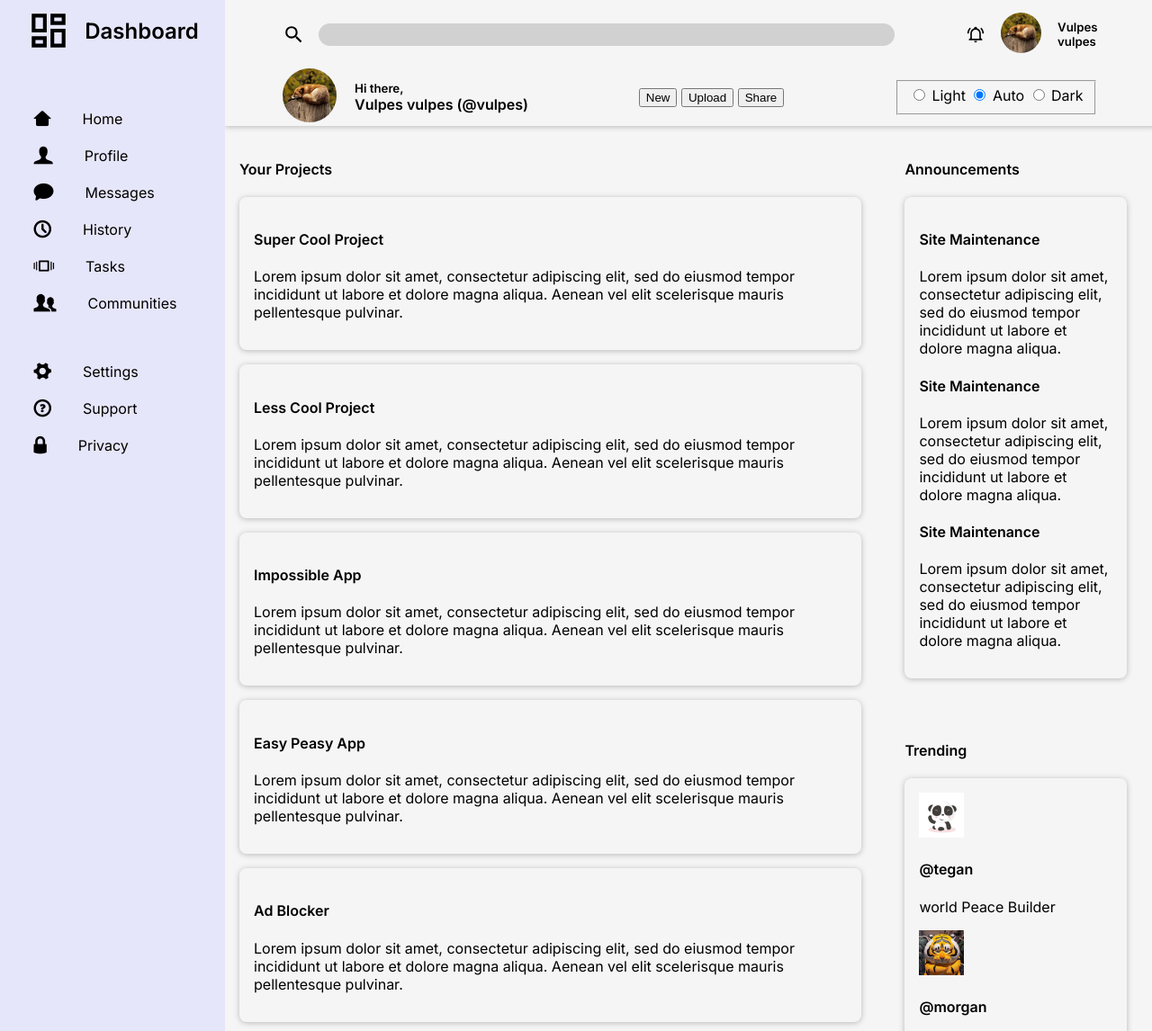
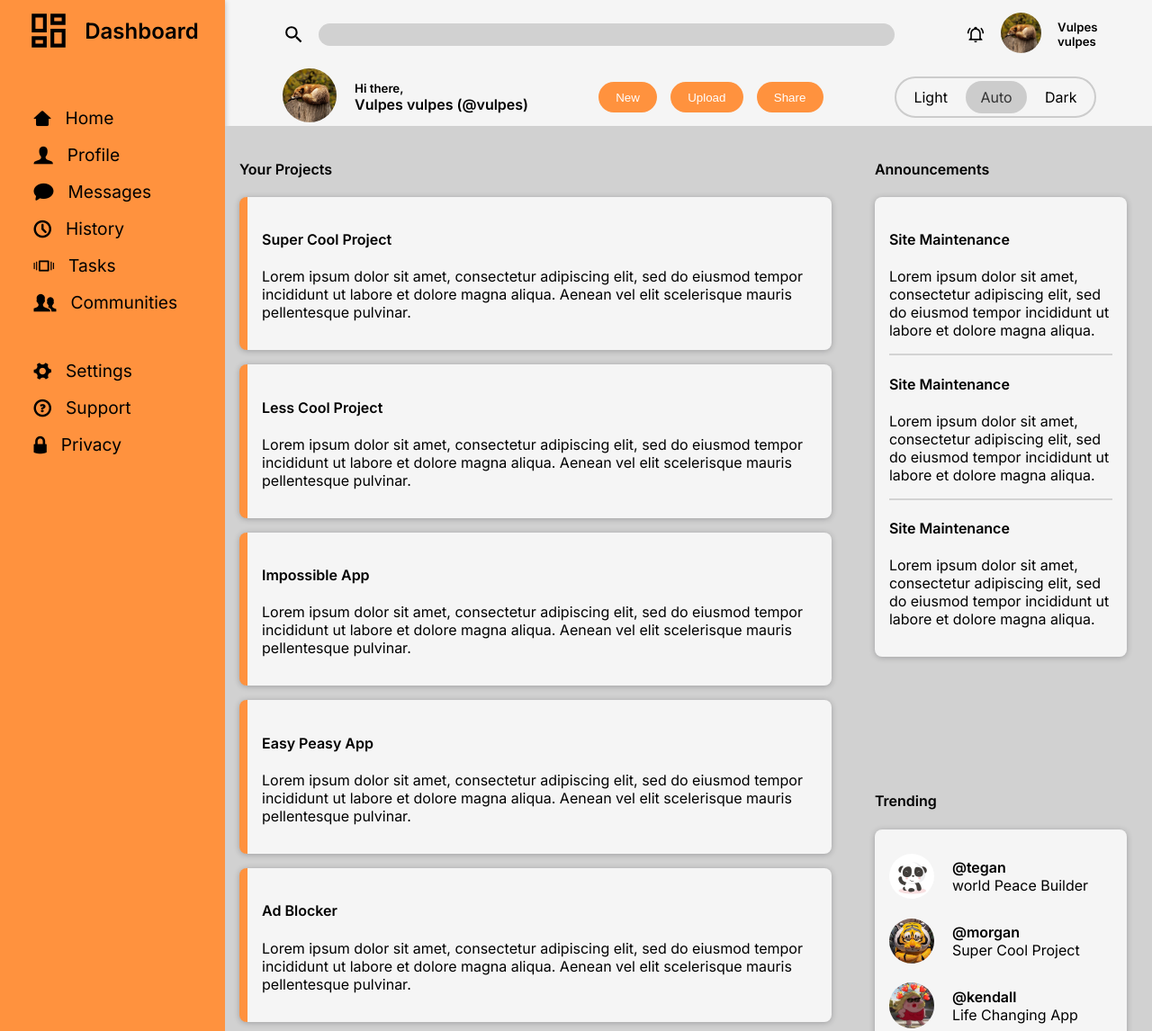
Before and after one commit to viennao/admin-dashboard, a plain HTML site: page index.html in a window 1280 px wide. Shown: the top 1146 px of the page at 90% size. Drawn offline with Linux system fonts and the light colour scheme; a script that the page names is missing.

Commit message:
arrange the trending card layout and styling the toggle

```diff
--- a/style.css
+++ b/style.css
@@ -1,9 +1,12 @@
 :root {
   --shadow: 0 1px 6px rgb(32, 33, 36, 0.28);
+  --orange: #ff923e;
+  --gray: #d1d1d1;
 }
+
 body {
+  margin: 0;
   font-family: "Inter", sans-serif;
-  margin: 0;
   background-color: #f5f5f5;
 }
 
@@ -26,7 +29,7 @@ header {
 }
 
 .sidebar {
-  background-color: lavender;
+  background-color: var(--orange);
   grid-area: sidebar;
 }
 
@@ -35,6 +38,42 @@ header {
 }
 
 /* HEADER SECTION */
+.toggle-group {
+  border: 2px solid #ccc;
+  border-radius: 24px;
+  inline-size: fit-content;
+  padding: 3px;
+}
+.toggle-group label {
+  border-radius: 21px;
+  cursor: pointer;
+  display: inline-flex;
+  padding: 0.5em 1em;
+  text-align: center;
+  user-select: none;
+}
+.toggle-group label:has(input:checked) {
+  background-color: #ccc;
+  color: #333;
+}
+
+[data-sr] {
+  clip: rect(0 0 0 0);
+  clip-path: inset(50%);
+  height: 1px;
+  overflow: hidden;
+  position: absolute;
+  white-space: nowrap;
+  width: 1px;
+}
+
+button {
+  background-color: var(--orange);
+  border-radius: 20px;
+  border: none;
+  padding: 0.6rem 1.2rem;
+  color: white;
+}
 .container1,
 .container2,
 .rightSide,
@@ -58,7 +97,8 @@ header {
   padding: 0;
 }
 
-#searchEngine {
+#searchEngine,
+#links {
   display: flex;
   gap: 15px;
 }
@@ -69,7 +109,7 @@ header {
   width: 50vw;
   border: none;
   outline: none;
-  background-color: #d1d1d1;
+  background-color: var(--gray);
 }
 
 #searchEngine input:focus {
@@ -77,11 +117,13 @@ header {
 }
 
 #sm-userProfile img,
-#pp img {
+#pp img,
+.users-trending > img {
   border-radius: 100px;
 }
 
-#userProfile {
+#userProfile,
+.users-trending {
   display: flex;
   align-items: center;
   gap: 20px;
@@ -98,6 +140,10 @@ nav {
   margin-left: 15%;
 }
 
+span {
+  font-size: 1.2em;
+}
+
 nav,
 .sidebar {
   gap: 50px;
@@ -110,15 +156,18 @@ nav,
   flex-direction: column;
 }
 
+.links > div {
+  display: flex;
+  gap: 1rem;
+}
+
 .sidebar-title,
 .links {
   gap: 15px;
 }
 
-.links div {
-  display: inline-flex;
-  align-items: center;
-  gap: 35px;
+.sidebar {
+  box-shadow: var(--shadow);
 }
 
 /* CONTENT SECTION */
@@ -128,6 +177,7 @@ nav,
     "projects projects projects announcement"
     "projects projects projects trending";
   gap: 1rem;
+  background-color: var(--gray);
 }
 
 .content,
@@ -167,3 +217,24 @@ nav,
 #trending {
   margin-right: 2rem;
 }
+
+#wrapper > .boxContent {
+  border-left: var(--orange) 0.6em solid;
+}
+
+.content-wrapper > .boxContent:not(:last-child) {
+  border-bottom: lightgrey 2px solid;
+}
+
+.boxContent,
+.content-wrapper {
+  background-color: whitesmoke;
+}
+
+.txt > h4 {
+  margin: 1rem 0 0;
+}
+
+.txt > p {
+  margin: 0 0 1rem;
+}
```
